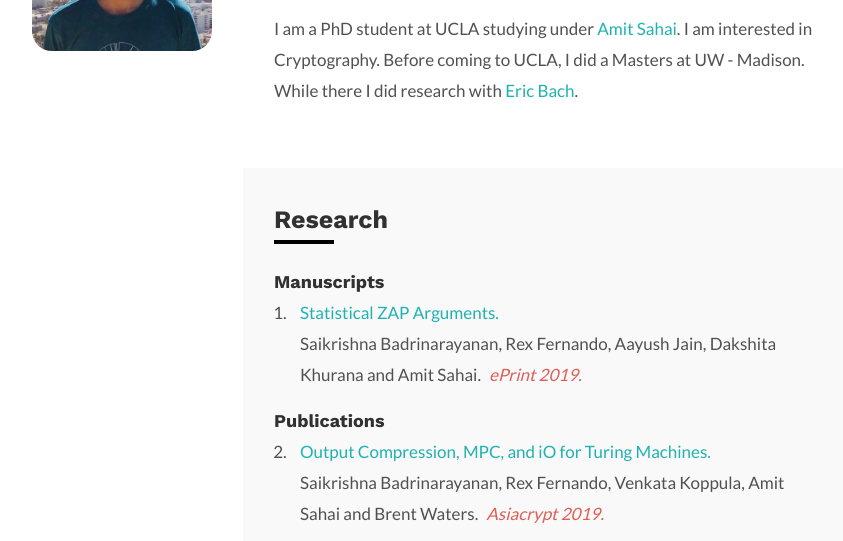
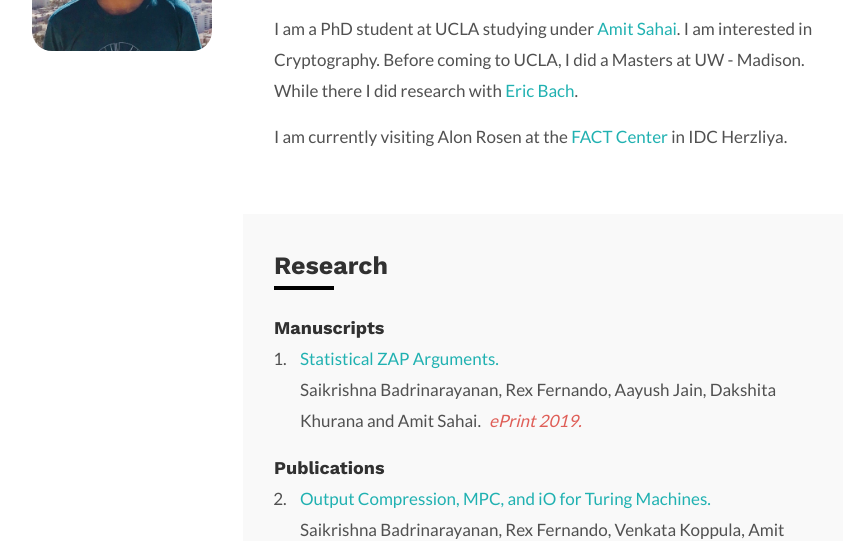
Before and after one commit to rex1fernando/rex1fernando.github.io, a plain HTML site: page index.html in a window 1280 px wide. Shown: the part 282-823 px from the top of the page, without its empty margins (253-1096 px from the left). Drawn offline with nearby package versions, Linux system fonts and the light colour scheme.

Commit message:
Updated cv for real this time. Other stuff

```diff
--- a/css/style.css
+++ b/css/style.css
@@ -72,6 +72,7 @@ body {
   background-image: linear-gradient(#0ff 1px, transparent 1px);
   background-size: auto 0.775em;
   */
+
 
 
 
--- a/index.html
+++ b/index.html
@@ -35,6 +35,7 @@
       </p>
 
       <p>I am a PhD student at UCLA studying under <a href="http://www.cs.ucla.edu/~sahai/">Amit Sahai</a>. I am interested in Cryptography. Before coming to UCLA, I did a Masters at UW - Madison. While there I did research with <a href="http://pages.cs.wisc.edu/~bach/">Eric Bach</a>.</p>
+      <p>I am currently visiting Alon Rosen at the <a href="https://factcenter.org">FACT Center</a> in IDC Herzliya.
 
       <div id="research">
       <h2>Research</h2>
```
Also changed, not shown: 1 other file.
